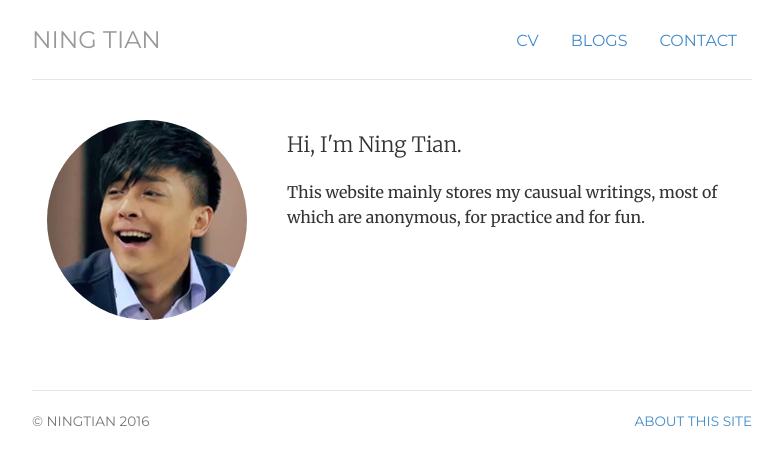
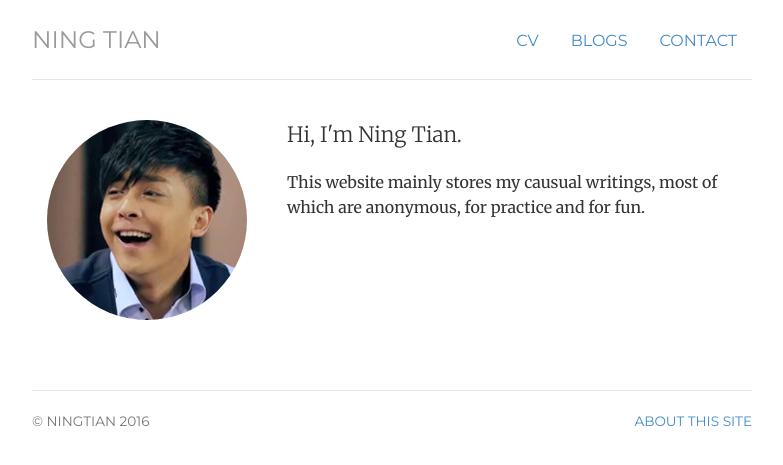
Before and after one commit to ningtian/ningtian.github.io, a Jekyll site: the page built from index.html, in a window 1280 px wide. Shown: the top 465 px of the page, without its empty margins (248-1031 px from the left). Built offline with Jekyll 4.4.1, drawn with Linux system fonts in a browser that asks for light colours.

Commit message:
Update index.html

```diff
--- a/index.html
+++ b/index.html
@@ -12,11 +12,13 @@ description: Ning Tian is a phd student living and working in Lawrence.
 	<img  class="img-circle avatar" alt="Ning Tian" src="img/ning-200px-new.jpg">
 	</div>
 	<div itemscope itemtype="http://data-vocabulary.org/Person" class="col-sm-8">
-	<p> </p>
-	<p> </p>
-	<p> </p>
+
+
+
 	<p class="lead">Hi, I'm <span itemprop="name">Ning Tian.</span></p>
-	<p> </p>
+
+
+
 	<p>This website mainly stores my causual writings, most of which are anonymous, for practice and for fun.</p>
 
 	</div>
```
